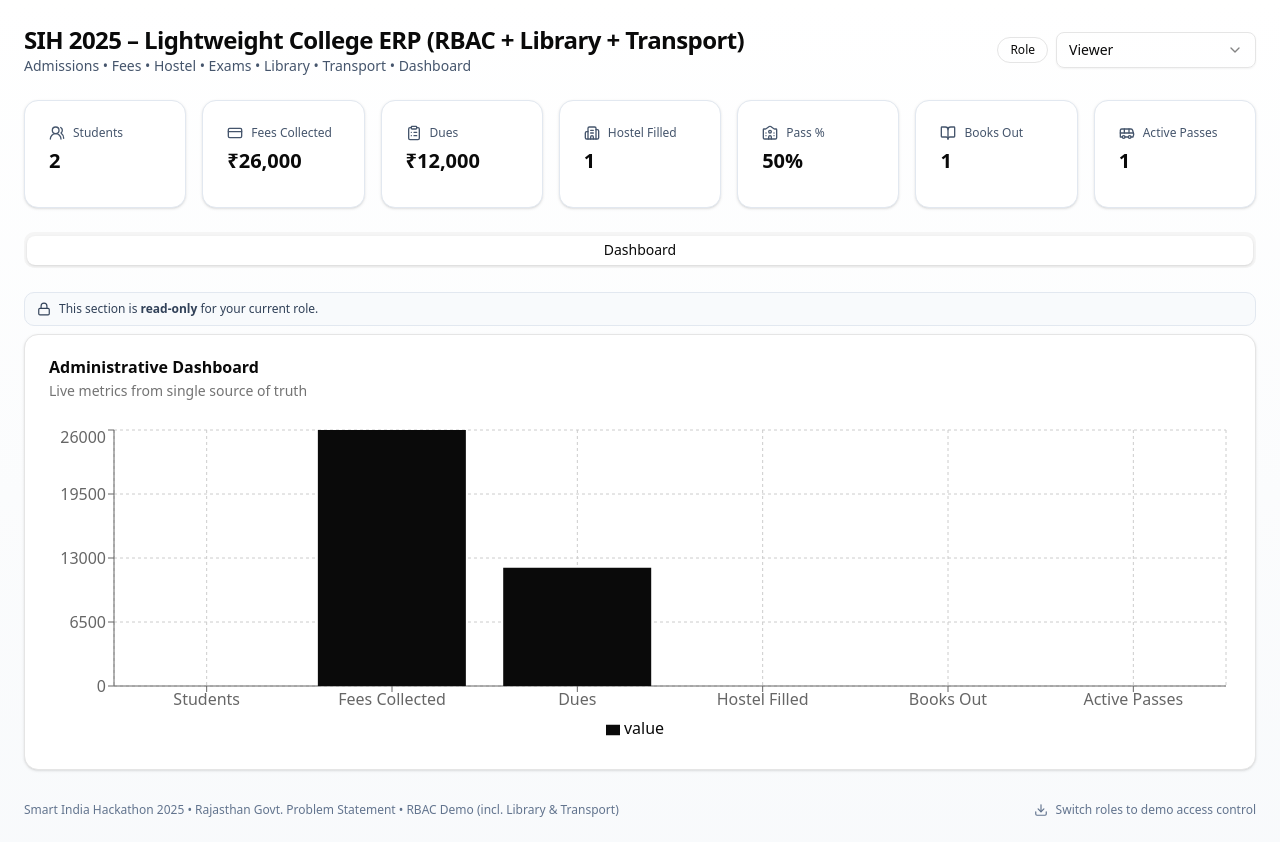
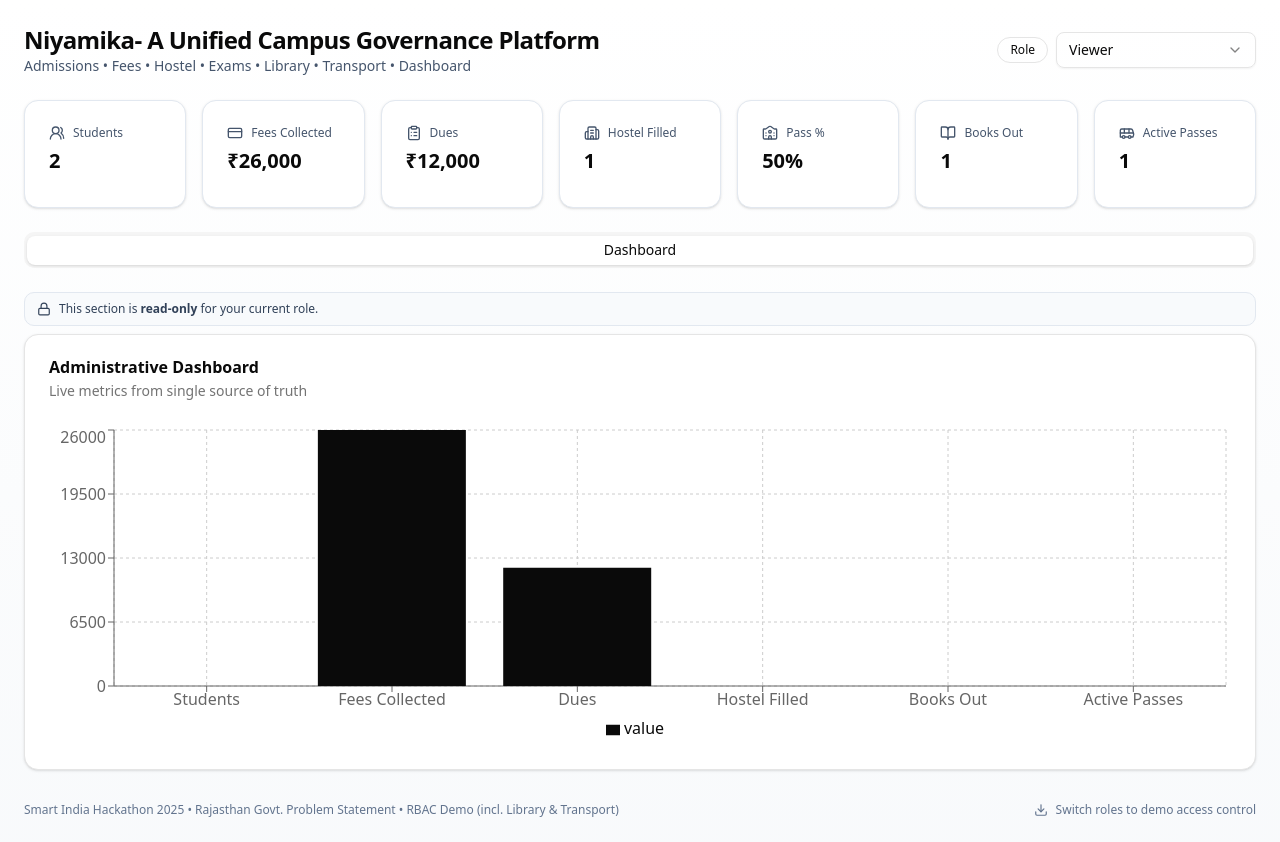
Before and after one commit to nandani3106/ERP, a Next.js app: page / in a window 1280 px wide. Built offline with nearby package versions, Linux system fonts and the light colour scheme.

Commit message:
third commit

```diff
--- a/app/page.tsx
+++ b/app/page.tsx
@@ -514,7 +514,7 @@ export default function Page() {
         <div className='mb-6 flex flex-col gap-3 sm:flex-row sm:items-center sm:justify-between'>
           <div>
             <h1 className='text-2xl font-bold tracking-tight'>
-              SIH 2025 – Lightweight College ERP (RBAC + Library + Transport)
+             Niyamika- A Unified Campus Governance Platform
             </h1>
             <p className='text-sm text-slate-600'>
               Admissions • Fees • Hostel • Exams • Library • Transport •
```
